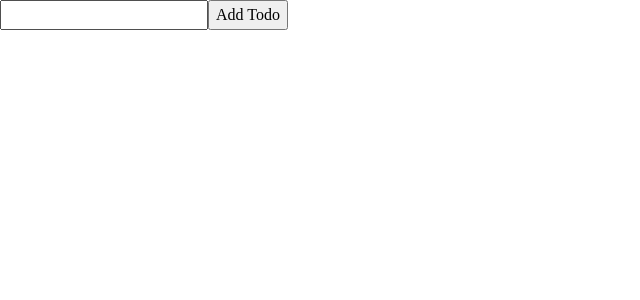
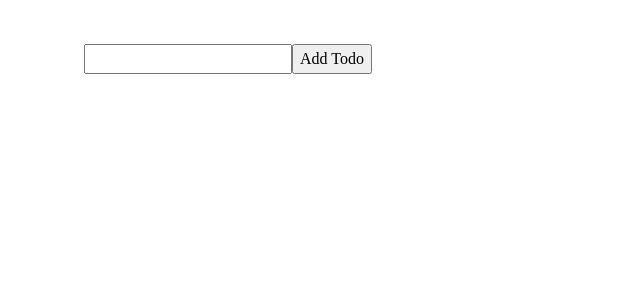
Before and after one commit to jaenudincollege/project, a React (Vite) app in the folder redux-todo/: page / in a window 1280 px wide. Shown: the top 300 px of the page, without its empty margins (0-640 px from the left). Built offline with nearby package versions, Linux system fonts and the light colour scheme.

Commit message:
Create Main styled layout in App

```diff
--- a/redux-todo/src/App.jsx
+++ b/redux-todo/src/App.jsx
@@ -1,11 +1,20 @@
 import GlobalStyle from "./styles/GlobalStyles";
 import Todo from "./features/Todo";
+import styled from "styled-components";
+
+const Main = styled.main`
+  max-width: 1200px;
+  margin: 0 auto;
+  padding: 44px;
+`;
 
 const App = () => {
   return (
     <>
       <GlobalStyle />
-      <Todo />
+      <Main>
+        <Todo />
+      </Main>
     </>
   );
 };
```
